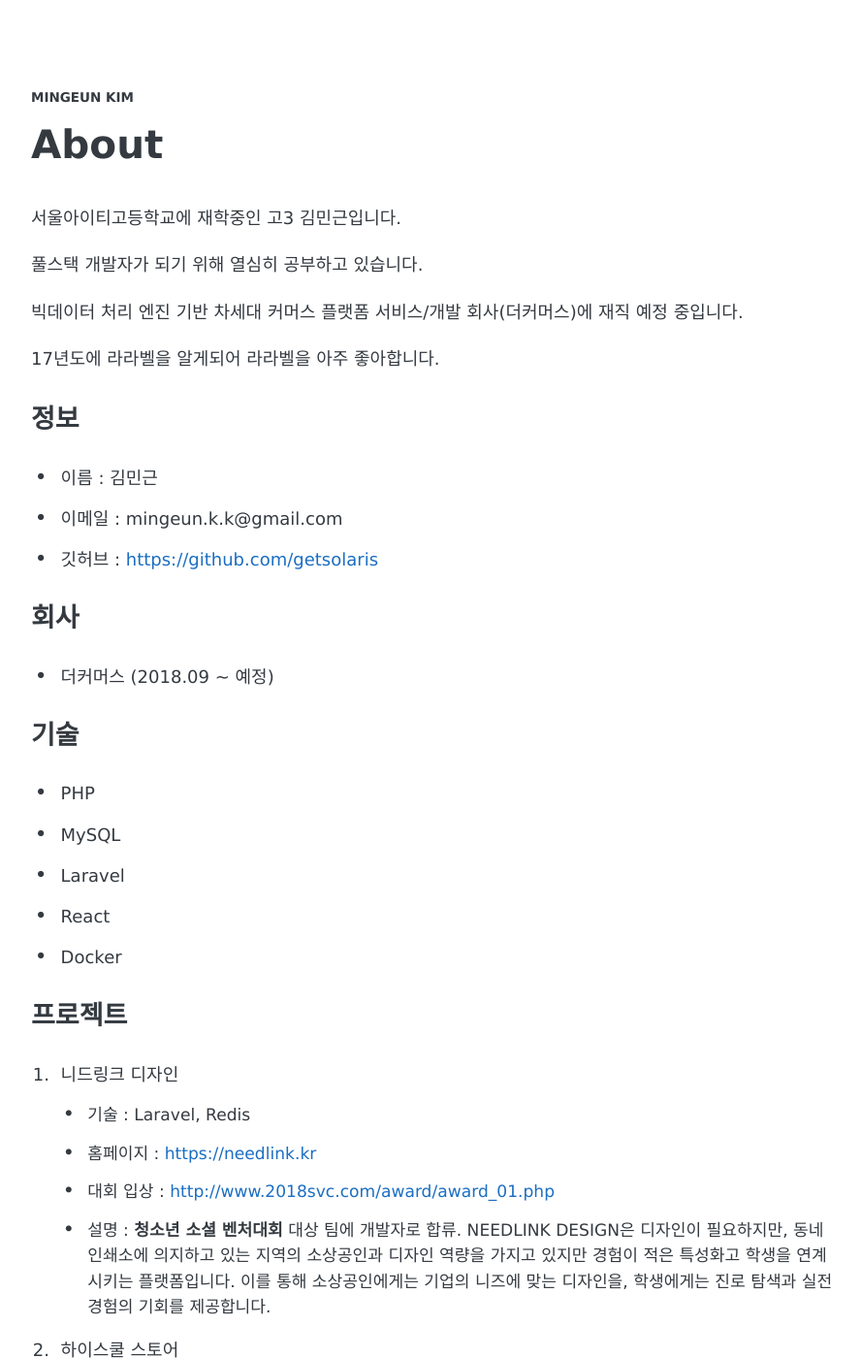
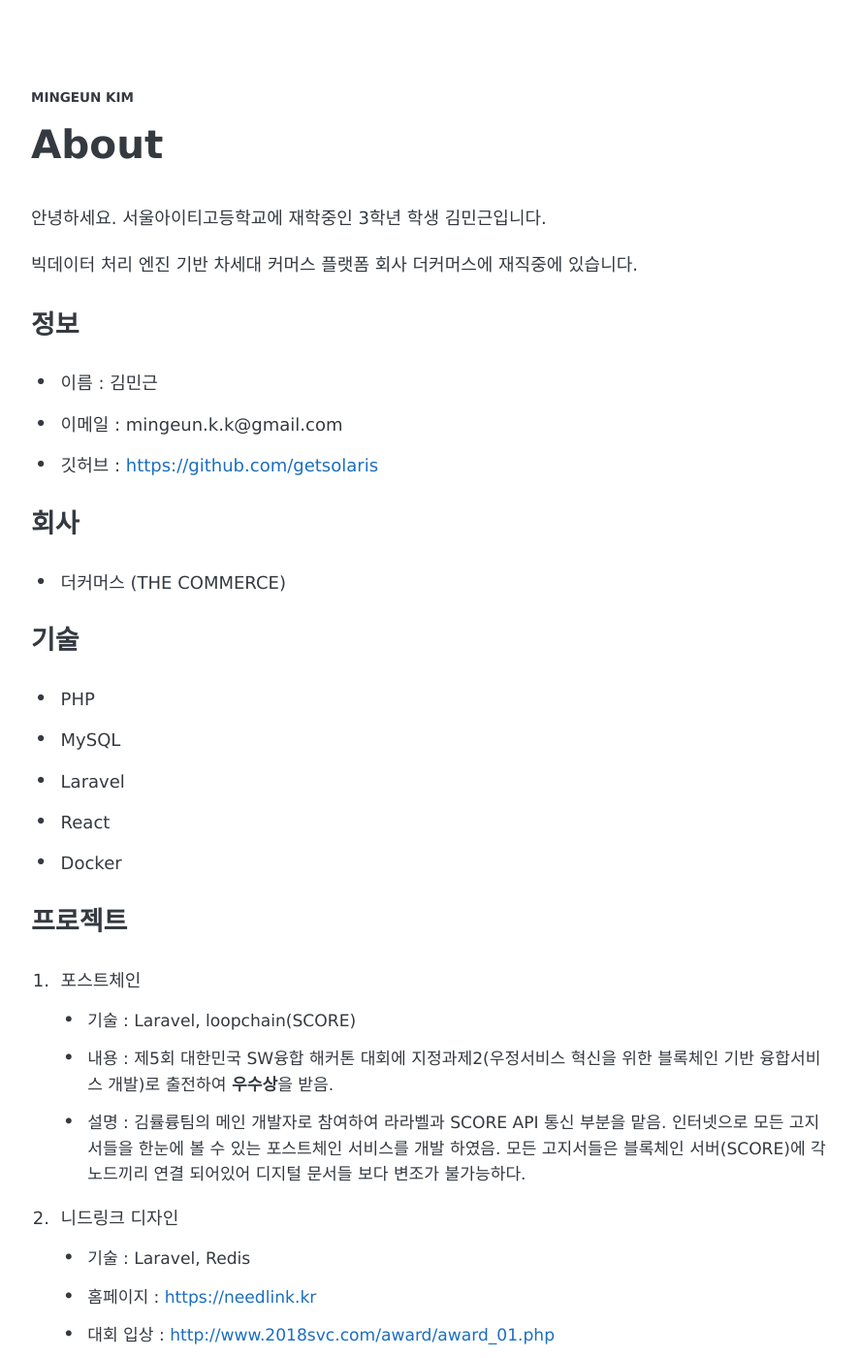
Before and after one commit to mingeunkim/mingeunkim.github.io, a Jekyll site: the page built from about.md, in a window 1280 px wide and 1400 px high. Shown: the whole window at 97% size, without its empty margins (194-1082 px from the left). Built offline with Jekyll 4.4.1, drawn with Linux system fonts in a browser that asks for light colours; some web fonts are replaced.

Commit message:
about 수정

```diff
--- a/about.md
+++ b/about.md
@@ -3,13 +3,9 @@ title: About
 permalink: /about/
 ---
 
-서울아이티고등학교에 재학중인 고3 김민근입니다.
+안녕하세요. 서울아이티고등학교에 재학중인 3학년 학생 김민근입니다.
 
-풀스택 개발자가 되기 위해 열심히 공부하고 있습니다.
-
-빅데이터 처리 엔진 기반 차세대 커머스 플랫폼 서비스/개발 회사(더커머스)에 재직 예정 중입니다.
-
-17년도에 라라벨을 알게되어 라라벨을 아주 좋아합니다.
+빅데이터 처리 엔진 기반 차세대 커머스 플랫폼 회사 더커머스에 재직중에 있습니다.
 
 
 ### 정보
@@ -18,7 +14,7 @@ permalink: /about/
 - 깃허브 : [https://github.com/getsolaris](https://github.com/getsolaris)
 
 ### 회사
-- 더커머스 (2018.09 ~ 예정)
+- 더커머스 (THE COMMERCE)
 
 ### 기술
 - PHP
@@ -28,18 +24,27 @@ permalink: /about/
 - Docker
 
 ### 프로젝트
-1. 니드링크 디자인
+
+1. 포스트체인
+    - 기술 : Laravel, loopchain(SCORE)
+    - 내용 : 제5회 대한민국 SW융합 해커톤 대회에 지정과제2(우정서비스 혁신을 위한 블록체인 기반 융합서비스 개발)로 출전하여 <b>우수상</b>을 받음.
+    - 설명 : 김률륭팀의 메인 개발자로 참여하여 라라벨과 SCORE API 통신 부분을 맡음. 인터넷으로 모든 고지서들을 한눈에 볼 수 있는 포스트체인 서비스를 개발 하였음. 모든 고지서들은 블록체인 서버(SCORE)에 각 노드끼리 연결 되어있어 디지털 문서들 보다 변조가 불가능하다.
+
+
+2. 니드링크 디자인
     - 기술 : Laravel, Redis
     - 홈페이지 : [https://needlink.kr](https://needlink.kr)
     - 대회 입상 : [http://www.2018svc.com/award/award_01.php](http://www.2018svc.com/award/award_01.php)
     - 설명 : <b>청소년 소셜 벤처대회</b> 대상 팀에 개발자로 합류. NEEDLINK DESIGN은 디자인이 필요하지만, 동네 인쇄소에 의지하고 있는 지역의 소상공인과 디자인 역량을 가지고 있지만 경험이 적은 특성화고 학생을 연계시키는 플랫폼입니다. 이를 통해 소상공인에게는 기업의 니즈에 맞는 디자인을, 학생에게는 진로 탐색과 실전 경험의 기회를 제공합니다.
 
-2. 하이스쿨 스토어
+
+3. 하이스쿨 스토어
     - 기술 : AWS EC2, Laravel, PWA
     - 홈페이지 : [https://hischools.kr](https://hischools.kr)
     - 설명 : '하이스쿨 스토어 프로젝트'는 쉬는시간 또는 점심시간의 학교 매점과 학생들간의 인원 집중 최소화와 매점 담당자분들의 편의를 최대화하기 위하여 '하이스쿨 스토어' 사이트를 이용하여 상품을 예약하고, 시간에 맞춰 준비된 상품을 결제 및 수령하는 시스템으로써 학교측과 협약을 맺어 진행하는 서비스입니다.
 
-3.  카카오톡 채팅봇
+
+4.  카카오톡 채팅봇
     - 기술 : Laravel, Docker
     - 깃허브 : [https://github.com/getsolaris/laravel-kakaobot](https://github.com/getsolaris/laravel-kakaobot)
     - 설명 : 라라벨 5.6 으로 개발된 카카오톡 채팅봇입니다. 현재 구현된 기능은 급식정보, 학사일정입니다. 교육청에서 제공되는 식단정보와 학사일정을 크롤링 해옵니다.
```
